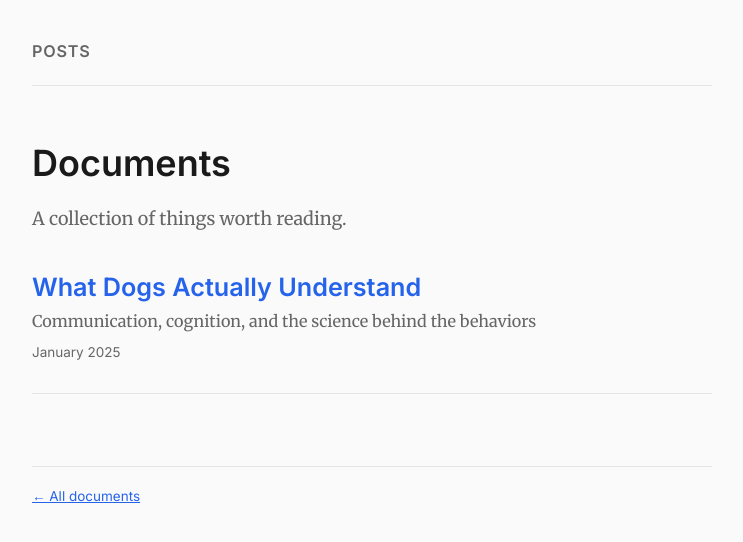
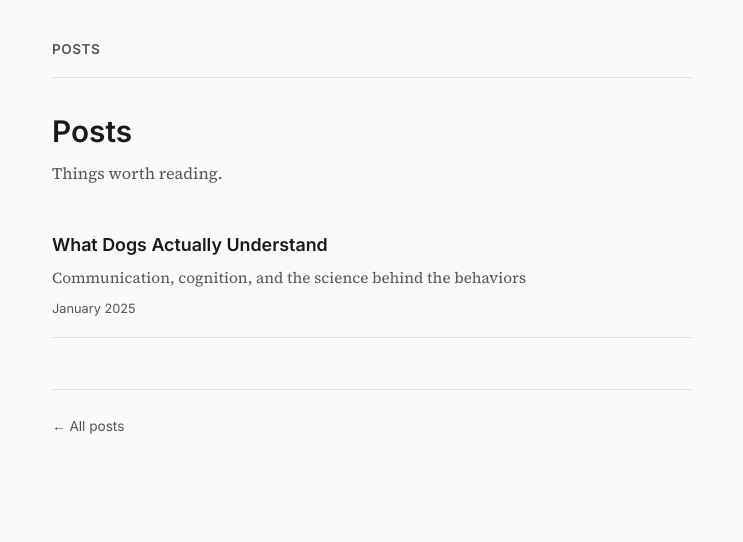
Before and after one commit to aitrmna/posts, a Jekyll site: the page built from index.md, in a window 1280 px wide. Shown: the top 542 px of the page, without its empty margins (268-1011 px from the left). Built offline with Jekyll 4.4.1, drawn with Linux system fonts in a browser that asks for light colours.

Commit message:
Mobile-first redesign

```diff
--- a/_layouts/default.html
+++ b/_layouts/default.html
@@ -6,102 +6,168 @@
   <title>{% if page.title %}{{ page.title }} | {% endif %}{{ site.title }}</title>
   <link rel="preconnect" href="https://fonts.googleapis.com">
   <link rel="preconnect" href="https://fonts.gstatic.com" crossorigin>
-  <link href="https://fonts.googleapis.com/css2?family=Inter:wght@400;500;600&family=Merriweather:ital,wght@0,400;0,700;1,400&display=swap" rel="stylesheet">
+  <link href="https://fonts.googleapis.com/css2?family=Inter:wght@400;500;600&family=Source+Serif+4:ital,wght@0,400;0,600;1,400&display=swap" rel="stylesheet">
   <style>
     :root {
       --bg: #fafafa;
       --text: #1a1a1a;
-      --muted: #666;
-      --accent: #2563eb;
-      --border: #e5e5e5;
+      --muted: #555;
+      --accent: #1a6be0;
+      --border: #e0e0e0;
       --card-bg: #fff;
+      --table-alt: #f5f5f5;
     }
     @media (prefers-color-scheme: dark) {
       :root {
         --bg: #111;
-        --text: #e5e5e5;
-        --muted: #999;
-        --accent: #60a5fa;
-        --border: #333;
-        --card-bg: #1a1a1a;
+        --text: #e0e0e0;
+        --muted: #aaa;
+        --accent: #5b9ef0;
+        --border: #2a2a2a;
+        --card-bg: #191919;
+        --table-alt: #1a1a1a;
       }
     }
     * { margin: 0; padding: 0; box-sizing: border-box; }
-    html { font-size: 18px; }
+    html {
+      font-size: 16px;
+      -webkit-text-size-adjust: 100%;
+    }
     body {
-      font-family: 'Merriweather', Georgia, serif;
+      font-family: 'Source Serif 4', Georgia, serif;
       background: var(--bg);
       color: var(--text);
-      line-height: 1.7;
-      padding: 2rem 1rem;
+      line-height: 1.75;
+      padding: 1.25rem 1rem 2rem;
+      -webkit-font-smoothing: antialiased;
     }
     .container {
-      max-width: 680px;
+      max-width: 640px;
       margin: 0 auto;
     }
     header {
-      margin-bottom: 3rem;
-      padding-bottom: 1rem;
+      margin-bottom: 1.5rem;
+      padding-bottom: 0.75rem;
       border-bottom: 1px solid var(--border);
     }
     header a {
       font-family: 'Inter', sans-serif;
       font-weight: 600;
-      font-size: 0.9rem;
+      font-size: 0.8rem;
       color: var(--muted);
       text-decoration: none;
-      letter-spacing: 0.05em;
+      letter-spacing: 0.04em;
       text-transform: uppercase;
     }
-    header a:hover { color: var(--accent); }
-    a { color: var(--accent); }
+    a {
+      color: var(--accent);
+      text-decoration-thickness: 1px;
+      text-underline-offset: 2px;
+    }
     h1, h2, h3 {
       font-family: 'Inter', sans-serif;
       font-weight: 600;
       line-height: 1.3;
     }
-    h1 { font-size: 2rem; margin-bottom: 1rem; }
-    h2 { font-size: 1.4rem; margin: 2rem 0 1rem; }
-    h3 { font-size: 1.1rem; margin: 1.5rem 0 0.75rem; }
+    h1 { font-size: 1.6rem; margin-bottom: 0.75rem; }
+    h2 { font-size: 1.2rem; margin: 2rem 0 0.75rem; }
+    h3 { font-size: 1.05rem; margin: 1.5rem 0 0.5rem; }
     p { margin-bottom: 1.25rem; }
-    ul, ol { margin: 0 0 1.25rem 1.5rem; }
-    li { margin-bottom: 0.5rem; }
+    ul, ol { margin: 0 0 1.25rem 1.25rem; }
+    li { margin-bottom: 0.4rem; }
+    li::marker { color: var(--muted); }
+    strong { font-weight: 600; }
+    hr {
+      border: none;
+      border-top: 1px solid var(--border);
+      margin: 2rem 0;
+    }
     blockquote {
-      border-left: 3px solid var(--accent);
-      padding-left: 1.25rem;
+      border-left: 2px solid var(--accent);
+      padding-left: 1rem;
       margin: 1.5rem 0;
       color: var(--muted);
       font-style: italic;
     }
     code {
-      font-family: 'SF Mono', Monaco, monospace;
+      font-family: 'SF Mono', Menlo, monospace;
       font-size: 0.85em;
-      background: var(--border);
-      padding: 0.15em 0.4em;
+      background: var(--card-bg);
+      border: 1px solid var(--border);
+      padding: 0.1em 0.35em;
       border-radius: 3px;
     }
     pre {
       background: var(--card-bg);
       border: 1px solid var(--border);
-      padding: 1rem;
+      padding: 0.875rem;
       overflow-x: auto;
-      border-radius: 6px;
+      border-radius: 4px;
       margin: 1.5rem 0;
+      -webkit-overflow-scrolling: touch;
     }
-    pre code { background: none; padding: 0; }
+    pre code { background: none; border: none; padding: 0; }
+
+    /* Tables - mobile scrollable */
+    .table-wrap {
+      overflow-x: auto;
+      -webkit-overflow-scrolling: touch;
+      margin: 1.5rem -1rem;
+      padding: 0 1rem;
+    }
+    table {
+      width: 100%;
+      min-width: 500px;
+      border-collapse: collapse;
+      font-size: 0.85rem;
+      line-height: 1.5;
+    }
+    th, td {
+      padding: 0.6rem 0.75rem;
+      text-align: left;
+      border-bottom: 1px solid var(--border);
+      vertical-align: top;
+    }
+    th {
+      font-family: 'Inter', sans-serif;
+      font-weight: 600;
+      font-size: 0.75rem;
+      text-transform: uppercase;
+      letter-spacing: 0.03em;
+      color: var(--muted);
+      background: var(--card-bg);
+      position: sticky;
+      top: 0;
+    }
+    tr:nth-child(even) { background: var(--table-alt); }
+
     .meta {
       font-family: 'Inter', sans-serif;
       font-size: 0.8rem;
       color: var(--muted);
-      margin-bottom: 2rem;
+      margin-bottom: 1.75rem;
     }
     footer {
-      margin-top: 4rem;
+      margin-top: 3rem;
       padding-top: 1rem;
       border-top: 1px solid var(--border);
       font-family: 'Inter', sans-serif;
-      font-size: 0.75rem;
+      font-size: 0.8rem;
+    }
+    footer a {
       color: var(--muted);
+      text-decoration: none;
+      padding: 0.5rem 0;
+      display: inline-block;
+    }
+
+    /* Larger screens */
+    @media (min-width: 540px) {
+      html { font-size: 17px; }
+      body { padding: 2rem 1.5rem; }
+      header { margin-bottom: 2rem; }
+      h1 { font-size: 1.75rem; }
+      .table-wrap { margin: 1.5rem 0; padding: 0; }
     }
   </style>
 </head>
@@ -114,8 +180,18 @@
       {{ content }}
     </main>
     <footer>
-      <a href="{{ '/' | relative_url }}">← All documents</a>
+      <a href="{{ '/' | relative_url }}">← All posts</a>
     </footer>
   </div>
+  <script>
+    document.querySelectorAll('table').forEach(t => {
+      if (!t.parentElement.classList.contains('table-wrap')) {
+        const wrap = document.createElement('div');
+        wrap.className = 'table-wrap';
+        t.parentNode.insertBefore(wrap, t);
+        wrap.appendChild(t);
+      }
+    });
+  </script>
 </body>
 </html>
--- a/index.md
+++ b/index.md
@@ -3,20 +3,20 @@ layout: default
 title: Home
 ---
 
-<h1>Documents</h1>
-<p style="color: var(--muted); margin-bottom: 2rem;">A collection of things worth reading.</p>
+<h1 style="margin-bottom: 0.5rem;">Posts</h1>
+<p style="color: var(--muted); margin-bottom: 1.5rem; font-size: 0.95rem;">Things worth reading.</p>
 
 <div class="documents">
 {% assign sorted = site.documents | sort: 'date' | reverse %}
 {% for doc in sorted %}
-  <article style="margin-bottom: 1.5rem; padding-bottom: 1.5rem; border-bottom: 1px solid var(--border);">
-    <h2 style="margin: 0 0 0.25rem;"><a href="{{ doc.url | relative_url }}" style="text-decoration: none;">{{ doc.title }}</a></h2>
-    {% if doc.description %}<p style="color: var(--muted); margin: 0; font-size: 0.9rem;">{{ doc.description }}</p>{% endif %}
-    {% if doc.date %}<time style="font-family: Inter, sans-serif; font-size: 0.75rem; color: var(--muted);">{{ doc.date | date: "%B %Y" }}</time>{% endif %}
-  </article>
+  <a href="{{ doc.url | relative_url }}" style="display: block; text-decoration: none; color: inherit; padding: 1rem 0; border-bottom: 1px solid var(--border);">
+    <strong style="font-family: Inter, sans-serif; font-size: 1.05rem; color: var(--text); display: block;">{{ doc.title }}</strong>
+    {% if doc.description %}<span style="color: var(--muted); font-size: 0.9rem; display: block; margin-top: 0.25rem;">{{ doc.description }}</span>{% endif %}
+    {% if doc.date %}<time style="font-family: Inter, sans-serif; font-size: 0.75rem; color: var(--muted); display: block; margin-top: 0.35rem;">{{ doc.date | date: "%B %Y" }}</time>{% endif %}
+  </a>
 {% endfor %}
 </div>
 
 {% if site.documents.size == 0 %}
-<p style="color: var(--muted);">No documents yet.</p>
+<p style="color: var(--muted);">No posts yet.</p>
 {% endif %}
```
